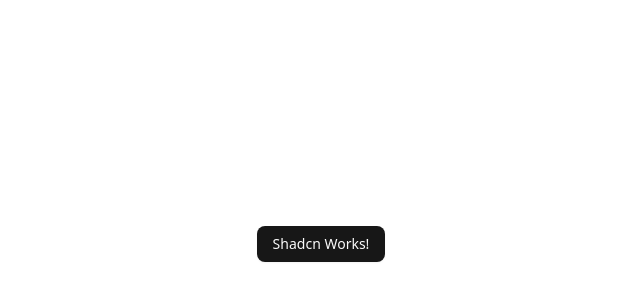
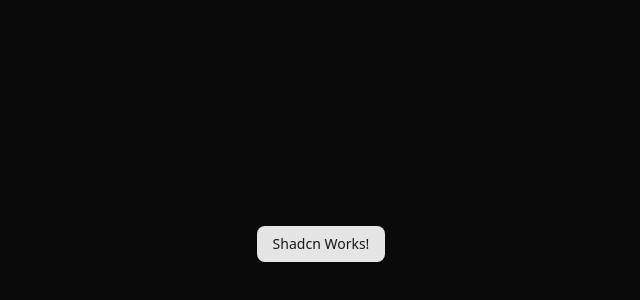
Before and after one commit to soyluisarrieta/shadcn-data-table, an Astro site in the folder shadcn-data-table/: page / in a window 1280 px wide. Shown: the part 156-456 px from the top of the page, without its empty margins (319-959 px from the left). Built offline with nearby package versions, Linux system fonts and the light colour scheme; Astro itself is replaced by a stand-in of ours.

Commit message:
style: add dark theme support to global.css and Layout.astro

```diff
--- a/shadcn-data-table/src/layouts/Layout.astro
+++ b/shadcn-data-table/src/layouts/Layout.astro
@@ -3,7 +3,7 @@
 ---
 
 <!doctype html>
-<html lang="en">
+<html lang="en" class="dark" data-theme="dark" style="color-scheme: dark;">
 	<head>
 		<meta charset="UTF-8" />
 		<meta name="viewport" content="width=device-width" />
--- a/shadcn-data-table/src/styles/global.css
+++ b/shadcn-data-table/src/styles/global.css
@@ -76,6 +76,8 @@
   --sidebar-ring: oklch(0.708 0 0);
 }
 
+html[data-theme='dark'],
+:root[data-theme='dark'],
 .dark {
   --background: oklch(0.145 0 0);
   --foreground: oklch(0.985 0 0);
```
